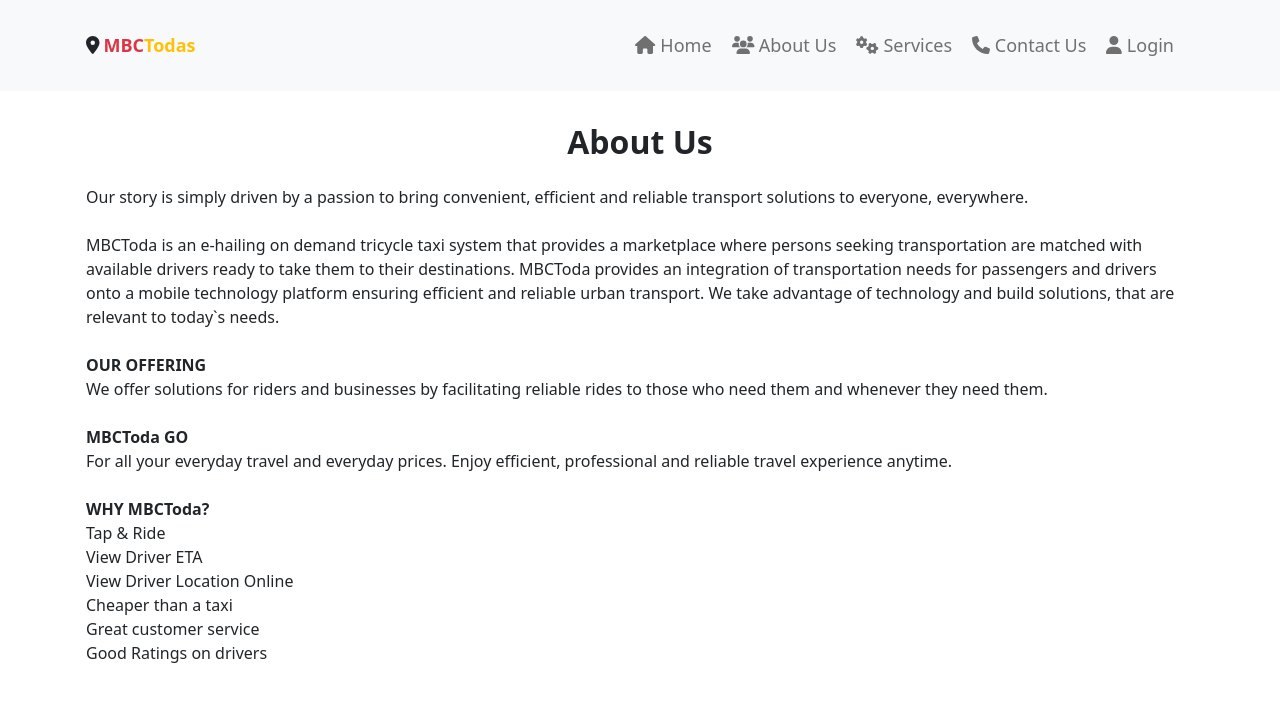
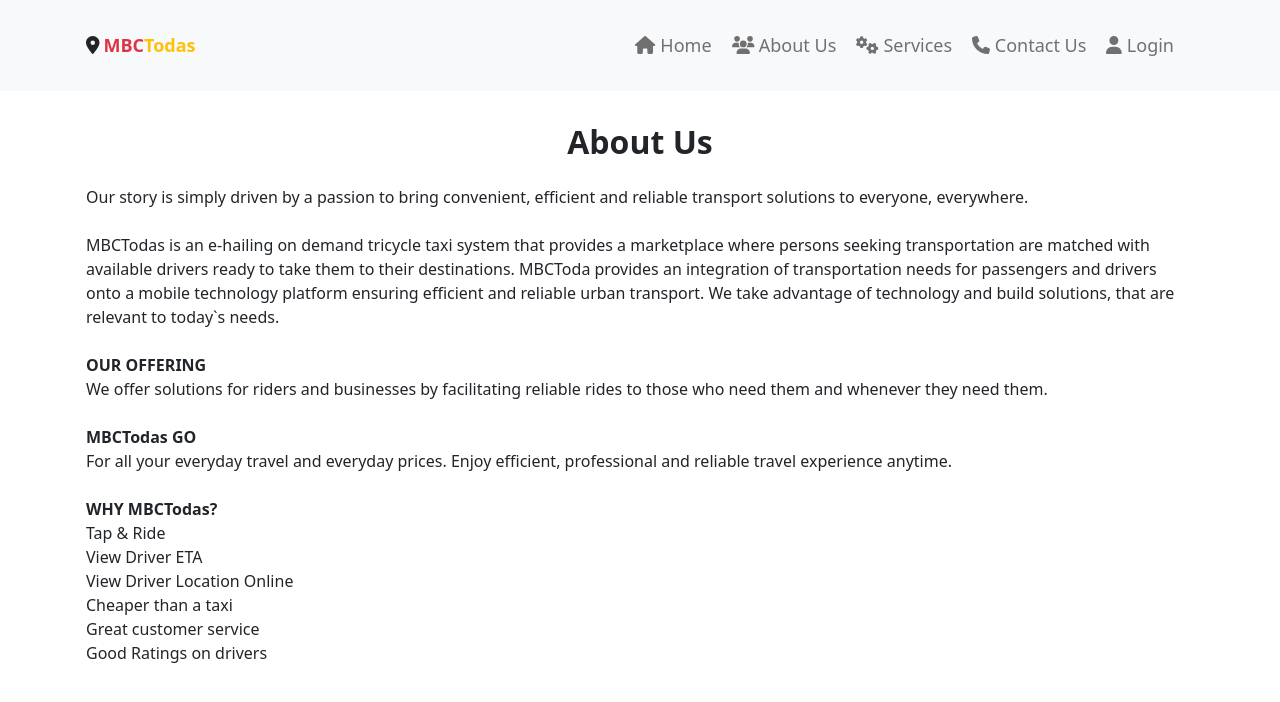
Before and after one commit to alaska25/mbctoda, a React (Create React App) app: page /aboutus in a window 1280 px wide. Shown: the top 702 px of the page. Built offline with nearby package versions, Linux system fonts and the light colour scheme; no server answers; a web font is replaced by a local one.

Commit message:
updated code

```diff
--- a/src/App.css
+++ b/src/App.css
@@ -6,6 +6,7 @@
 }
 img {
   opacity: 2;
+  image-rendering: optimizeQuality;
 }
 img:hover {
   opacity: 0.9;
--- a/src/components/Content.js
+++ b/src/components/Content.js
@@ -6,7 +6,7 @@ export default function Content(){
 			<div className="text-center text-dark">
 				<div className="container p-2">
 					<h3 className="fw-bold">Customer Support 24/7</h3><br/>
-					<p>We are real people, we love our work, and we care about helping you. <br/> MBCToda is not your ordinary association. Expect extraordinary support around the clock.</p>
+					<p>We are real people, we love our work, and we care about helping you. <br/> MBCTodas is not your ordinary association. Expect extraordinary support around the clock.</p>
 				</div>
 		    	<div className="container">
 		    		<img src="https://2.bp.blogspot.com/-CzgjimbxOZ8/V7ZXqmMYOhI/AAAAAAAAAHw/-oKsvfG_aKUzqw0IR9gX--SlGfrANSUNgCLcB/s1600/call-center-consulting.jpg" alt="image" className="img-fluid p-1"/>
--- a/src/pages/AboutUs.js
+++ b/src/pages/AboutUs.js
@@ -7,18 +7,18 @@ export default function AboutUs(){
 			      <p>
 			      	Our story is simply driven by a passion to bring convenient, efficient and reliable transport solutions to everyone, everywhere.<br/><br/>
 
-			      	MBCToda is an e-hailing on demand tricycle taxi system that provides a marketplace where persons seeking transportation are matched with available drivers ready to take them to their destinations. MBCToda provides an integration of transportation needs for passengers and drivers onto a mobile technology platform ensuring efficient and reliable urban transport. We take advantage of technology and build solutions, that are relevant to today`s needs.<br/><br/>
+			      	MBCTodas is an e-hailing on demand tricycle taxi system that provides a marketplace where persons seeking transportation are matched with available drivers ready to take them to their destinations. MBCToda provides an integration of transportation needs for passengers and drivers onto a mobile technology platform ensuring efficient and reliable urban transport. We take advantage of technology and build solutions, that are relevant to today`s needs.<br/><br/>
 
 			      	<strong>OUR OFFERING</strong><br/>
 
 			      	We offer solutions for riders and businesses by facilitating reliable rides to those who need them and whenever they need them.<br/><br/>
 
-			      	<strong>MBCToda GO</strong><br/>
+			      	<strong>MBCTodas GO</strong><br/>
 
 			      	For all your everyday travel and everyday prices. Enjoy efficient, professional and reliable travel experience anytime.<br/><br/>
 
 
-			      	<strong>WHY MBCToda?</strong><br/>
+			      	<strong>WHY MBCTodas?</strong><br/>
 
 			      	Tap & Ride<br/>
 			      	View Driver ETA<br/>
```
